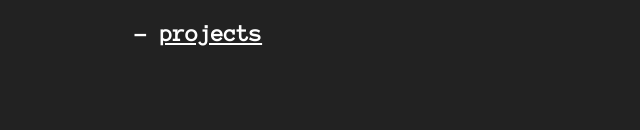
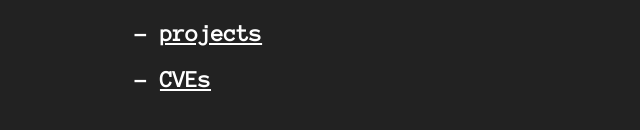
Before and after one commit to xdavidhu/xdavidhu.me, a plain HTML site: page archive/index.html in a window 1280 px wide. Shown: the part 278-408 px from the top of the page, without its empty margins (0-640 px from the left). Drawn offline with Linux system fonts and the light colour scheme.

Commit message:
Add CVEs to archive

```diff
--- a/archive/index.html
+++ b/archive/index.html
@@ -17,6 +17,7 @@
             <h3>- <a href="https://bugs4trees.xdavidhu.me/">bugs4trees</a></h3>
             <h3>- <a href="timeline/">timeline</a></h3>
             <h3>- <a href="projects/">projects</a></h3>
+            <h3>- <a href="/cves/">CVEs</a></h3>
         </div>
     </div>
 </body>
```
